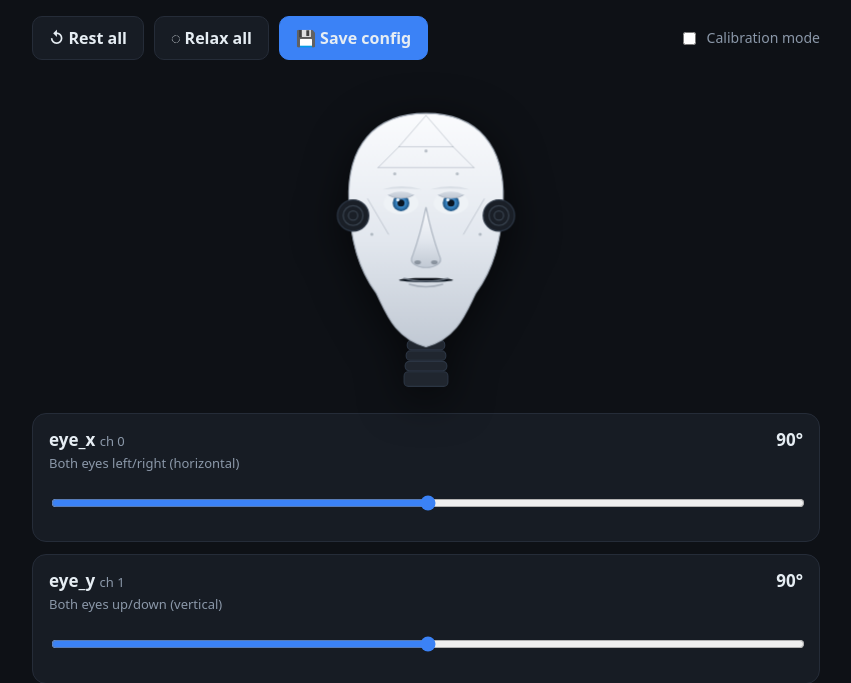
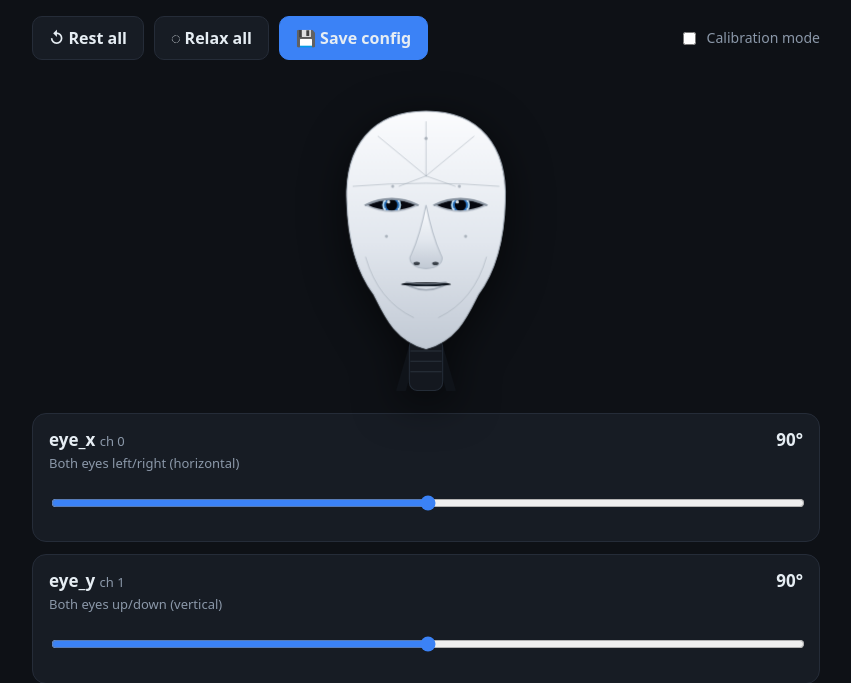
Before and after one commit to nledevil/Project-FRED, a Flask app: page / in a window 1280 px wide. Shown: the part 44-727 px from the top of the page, without its empty margins (214-1065 px from the left). Run offline with Flask 3, Linux system fonts and the light colour scheme.

Commit message:
Web panel: wider eyes + faceted forehead; remove blink
- Match the ez-robot InMoov reference: almond eye openings moved wider apart
  and enlarged, with a glowing blue LED-ring iris and large black pupil
- Rebuild the forehead as facet seams radiating from a central point (vertical
  to crown, diagonals to the corners and down to the cap seam)
- Remove the blink feature entirely (the real robot cannot blink)
- Verified head poses via cairosvg stills

Co-Authored-By: Claude Opus 4.8 (1M context) <noreply@anthropic.com>

```diff
--- a/web/templates/index.html
+++ b/web/templates/index.html
@@ -42,27 +42,27 @@
            filter:drop-shadow(0 10px 22px #0009); }
   .stage svg { width:min(64vw,250px); height:auto; }
   #headGroup { transform-box:fill-box; transform-origin:50% 46%; transition:transform .12s ease; }
-  .skull, .nose { fill:url(#skull); stroke:#aab3bf; stroke-width:1.1; }
-  .seam { fill:none; stroke:#8f99a6; stroke-width:.8; opacity:.5;
+  .skull, .nose { fill:url(#skull); stroke:#b3bcc7; stroke-width:1; }
+  .seam { fill:none; stroke:#95a0ac; stroke-width:.8; opacity:.55;
           stroke-linecap:round; stroke-linejoin:round; }
-  .sclera { fill:#eef2f6; }
+  .socket { fill:#060810; }
   .iris { transition:transform .07s linear; }
   .irisball { fill:url(#iris); }
-  .pupil { fill:#0a1420; }
-  .glint { fill:#eaf6ff; }
-  .lid { fill:url(#skull); stroke:#aab3bf; stroke-width:.8;
-         transform:translateY(-17px); transition:transform .09s ease; }
-  #head.blinking .lid { transform:translateY(0); }
-  .brow { fill:#b9c2cd; opacity:.4; }
-  .nostril { fill:#57626f; opacity:.55; }
-  .lip { fill:none; stroke:#8f99a6; stroke-width:1.4; opacity:.65; stroke-linecap:round; }
+  .iring { fill:none; stroke:#cfefff; stroke-width:1.6; opacity:.9; }
+  .led { fill:#dff2ff; opacity:.9; }
+  .pupil { fill:#03060c; }
+  .glint { fill:#f2fbff; opacity:.9; }
+  .rim { fill:none; stroke:#b9c1cc; stroke-width:1.6; }
+  .lash { fill:none; stroke:#77828f; stroke-width:2; opacity:.7; stroke-linecap:round; }
+  .nostril { fill:#20272f; opacity:.85; }
+  .lip { fill:none; stroke:#8f99a6; stroke-width:1.5; opacity:.7; stroke-linecap:round; }
   #lowerlip { transition:transform .1s ease; }
-  .ear { fill:#1a1f27; stroke:#2b3543; stroke-width:1.3; }
-  .earline { fill:none; stroke:#39434f; stroke-width:1.2; }
-  .neckseg { fill:#20262f; stroke:#2b3543; stroke-width:1.1; }
-  .screw { fill:#7c8794; opacity:.5; }
+  .rod { stroke:#0f1319; stroke-width:9; stroke-linecap:round; fill:none; }
+  .neckcore { fill:#14181f; stroke:#242c37; stroke-width:1; }
+  .rib { stroke:#2a323d; stroke-width:1; fill:none; }
+  .screw { fill:#7c8794; opacity:.55; }
   @media (prefers-reduced-motion: reduce) {
-    #headGroup, .iris, .lid, #lowerlip { transition:none; }
+    #headGroup, .iris, #lowerlip { transition:none; }
   }
 </style>
 </head>
@@ -88,89 +88,84 @@
         <stop offset="1" stop-color="#c1c9d4"/>
       </linearGradient>
       <radialGradient id="iris" cx="0.5" cy="0.5" r="0.5">
-        <stop offset="0" stop-color="#a6d8ff"/>
-        <stop offset="0.45" stop-color="#3f8fd0"/>
-        <stop offset="1" stop-color="#1b4f7d"/>
+        <stop offset="0" stop-color="#7ec2f5"/>
+        <stop offset="0.55" stop-color="#2f7fd8"/>
+        <stop offset="1" stop-color="#0f4f86"/>
       </radialGradient>
       <linearGradient id="cav" x1="0" y1="0" x2="0" y2="1">
         <stop offset="0" stop-color="#04060a"/>
-        <stop offset="1" stop-color="#12202f"/>
+        <stop offset="1" stop-color="#141f2b"/>
       </linearGradient>
-      <clipPath id="clipL"><ellipse cx="96" cy="120" rx="17" ry="11"/></clipPath>
-      <clipPath id="clipR"><ellipse cx="144" cy="120" rx="17" ry="11"/></clipPath>
+      <clipPath id="clipL"><path d="M62,122 Q87,110 112,122 Q87,134 62,122 Z"/></clipPath>
+      <clipPath id="clipR"><path d="M128,122 Q153,110 178,122 Q153,134 128,122 Z"/></clipPath>
     </defs>
 
-    <!-- ribbed neck (static pivot behind the head) -->
-    <g class="neck">
-      <rect class="neckseg" x="102" y="252" width="36" height="9" rx="4"/>
-      <rect class="neckseg" x="101" y="262" width="38" height="9" rx="4"/>
-      <rect class="neckseg" x="100" y="272" width="40" height="9" rx="4"/>
-      <rect class="neckseg" x="99"  y="282" width="42" height="14" rx="4"/>
-    </g>
+    <!-- mechanical neck (static pivot behind the head) -->
+    <path class="rod" d="M96,300 L110,252"/>
+    <path class="rod" d="M144,300 L130,252"/>
+    <rect class="neckcore" x="104" y="250" width="32" height="50" rx="8"/>
+    <path class="rib" d="M105,262 H135 M105,272 H135 M105,282 H135"/>
 
     <g id="headGroup">
-      <!-- continuous skull (forehead to chin) -->
-      <path class="skull" d="M120,34 C170,34 196,66 194,118
-        C193,152 186,182 168,206 C158,226 150,250 120,258
-        C90,250 82,226 72,206 C54,182 47,152 46,118 C44,66 70,34 120,34 Z"/>
+      <!-- skull -->
+      <path class="skull" d="M120,32 C172,32 198,66 196,118
+        C195,154 188,184 170,208 C160,228 150,252 120,260
+        C90,252 80,228 70,208 C52,184 45,154 44,118 C42,66 68,32 120,32 Z"/>
 
-      <!-- panel seams (faceted 3D-print look) -->
-      <path class="seam" d="M120,36 L94,66 M120,36 L146,66 M94,66 L146,66
-                            M74,86 L94,66 M166,86 L146,66 M74,86 L166,86"/>
-      <path class="seam" d="M64,116 L84,150 M176,116 L156,150"/>
+      <!-- skull-cap seam + faceted forehead (seams radiate from a point) -->
+      <path class="seam" d="M50,104 Q120,98 190,104"/>
+      <path class="seam" d="M120,42 L120,94 M74,56 L120,94 M166,56 L120,94 M120,94 L94,104 M120,94 L148,104"/>
+      <!-- jaw / cheek panel seams -->
+      <path class="seam" d="M62,172 Q74,214 108,230 M178,172 Q166,214 132,230"/>
 
-      <!-- ear-side actuators -->
-      <g>
-        <circle class="ear" cx="50" cy="132" r="15"/>
-        <circle class="earline" cx="50" cy="132" r="9.5"/>
-        <circle class="earline" cx="50" cy="132" r="4.5"/>
-        <circle class="ear" cx="190" cy="132" r="15"/>
-        <circle class="earline" cx="190" cy="132" r="9.5"/>
-        <circle class="earline" cx="190" cy="132" r="4.5"/>
+      <!-- eyes: eyeball clipped to the almond opening; rim = the faceplate cut -->
+      <g clip-path="url(#clipL)">
+        <path class="socket" d="M62,122 Q87,110 112,122 Q87,134 62,122 Z"/>
+        <g class="iris" id="irisL">
+          <circle class="irisball" cx="87" cy="122" r="9"/>
+          <circle class="iring"    cx="87" cy="122" r="8.2"/>
+          <circle class="led" cx="93.6" cy="125.8" r="0.9"/><circle class="led" cx="87" cy="129.6" r="0.9"/>
+          <circle class="led" cx="80.4" cy="125.8" r="0.9"/><circle class="led" cx="80.4" cy="118.2" r="0.9"/>
+          <circle class="led" cx="87" cy="114.4" r="0.9"/><circle class="led" cx="93.6" cy="118.2" r="0.9"/>
+          <circle class="pupil"    cx="87" cy="122" r="5.5"/>
+          <circle class="glint"    cx="84" cy="119" r="1.6"/>
+        </g>
       </g>
-
-      <!-- brow ridges -->
-      <path class="brow" d="M78,107 Q96,101 116,107 Q98,105 78,107 Z"/>
-      <path class="brow" d="M162,107 Q144,101 124,107 Q142,105 162,107 Z"/>
-
-      <!-- eyes: iris moves with eye_x/eye_y (clipped to the eye); lid drops to blink -->
-      <g clip-path="url(#clipL)">
-        <ellipse class="sclera" cx="96" cy="120" rx="17" ry="11"/>
-        <g class="iris" id="irisL">
-          <circle class="irisball" cx="96" cy="120" r="8"/>
-          <circle class="pupil"    cx="96" cy="120" r="3.4"/>
-          <circle class="glint"    cx="93" cy="117" r="1.6"/>
+      <path class="rim"  d="M62,122 Q87,110 112,122 Q87,134 62,122 Z"/>
+      <path class="lash" d="M62,122 Q87,110 112,122"/>
+      <g clip-path="url(#clipR)">
+        <path class="socket" d="M128,122 Q153,110 178,122 Q153,134 128,122 Z"/>
+        <g class="iris" id="irisR">
+          <circle class="irisball" cx="153" cy="122" r="9"/>
+          <circle class="iring"    cx="153" cy="122" r="8.2"/>
+          <circle class="led" cx="159.6" cy="125.8" r="0.9"/><circle class="led" cx="153" cy="129.6" r="0.9"/>
+          <circle class="led" cx="146.4" cy="125.8" r="0.9"/><circle class="led" cx="146.4" cy="118.2" r="0.9"/>
+          <circle class="led" cx="153" cy="114.4" r="0.9"/><circle class="led" cx="159.6" cy="118.2" r="0.9"/>
+          <circle class="pupil"    cx="153" cy="122" r="5.5"/>
+          <circle class="glint"    cx="150" cy="119" r="1.6"/>
         </g>
-        <ellipse class="lid" cx="96" cy="120" rx="18.5" ry="12.5"/>
       </g>
-      <g clip-path="url(#clipR)">
-        <ellipse class="sclera" cx="144" cy="120" rx="17" ry="11"/>
-        <g class="iris" id="irisR">
-          <circle class="irisball" cx="144" cy="120" r="8"/>
-          <circle class="pupil"    cx="144" cy="120" r="3.4"/>
-          <circle class="glint"    cx="141" cy="117" r="1.6"/>
-        </g>
-        <ellipse class="lid" cx="144" cy="120" rx="18.5" ry="12.5"/>
-      </g>
+      <path class="rim"  d="M128,122 Q153,110 178,122 Q153,134 128,122 Z"/>
+      <path class="lash" d="M128,122 Q153,110 178,122"/>
 
       <!-- nose -->
-      <path class="nose" d="M120,124 C116,144 111,160 107,171
-        C103,178 112,182 120,182 C128,182 137,178 133,171
-        C129,160 124,144 120,124 Z"/>
-      <ellipse class="nostril" cx="112" cy="177" rx="3.2" ry="2"/>
-      <ellipse class="nostril" cx="128" cy="177" rx="3.2" ry="2"/>
+      <path class="nose" d="M120,122 C116,142 111,158 106,169
+        C101,177 110,183 120,183 C130,183 139,177 134,169
+        C129,158 124,142 120,122 Z"/>
+      <ellipse class="nostril" cx="111" cy="178" rx="3.1" ry="1.7"/>
+      <ellipse class="nostril" cx="129" cy="178" rx="3.1" ry="1.7"/>
 
-      <!-- mouth: cavity grows and lower lip drops with the jaw servo -->
-      <ellipse id="mouthCav" fill="url(#cav)" cx="120" cy="194" rx="26" ry="2"/>
-      <path class="lip" d="M99,192 C110,196 130,196 141,192"/>
-      <path class="lip" id="lowerlip" d="M104,198 C114,201 126,201 136,198"/>
+      <!-- mouth: cavity grows + lower lip drops with the jaw servo (slight smile) -->
+      <ellipse id="mouthCav" fill="url(#cav)" cx="120" cy="198" rx="24" ry="2"/>
+      <path class="lip" d="M101,196 Q120,199 139,196"/>
+      <path class="lip" id="lowerlip" d="M104,200 Q120,207 136,200"/>
 
       <!-- screw-hole detail dots -->
-      <circle class="screw" cx="150" cy="92" r="1.5"/>
-      <circle class="screw" cx="90"  cy="92" r="1.5"/>
-      <circle class="screw" cx="120" cy="70" r="1.5"/>
-      <circle class="screw" cx="68"  cy="150" r="1.5"/>
-      <circle class="screw" cx="172" cy="150" r="1.5"/>
+      <circle class="screw" cx="120" cy="58" r="1.6"/>
+      <circle class="screw" cx="88"  cy="104" r="1.5"/>
+      <circle class="screw" cx="152" cy="104" r="1.5"/>
+      <circle class="screw" cx="82"  cy="152" r="1.5"/>
+      <circle class="screw" cx="158" cy="152" r="1.5"/>
     </g>
   </svg>
 </div>
@@ -251,8 +246,8 @@ function updateHead() {
   const g = document.getElementById('headGroup');
   if (g && STATE.servos.neck)
     g.style.transform = `perspective(640px) rotateY(${_centered('neck') * 32}deg)`;
-  const ex = STATE.servos.eye_x ? _centered('eye_x') * 8 : 0;    // right = +
-  const ey = STATE.servos.eye_y ? -_centered('eye_y') * 4 : 0;   // up = -
+  const ex = STATE.servos.eye_x ? _centered('eye_x') * 10 : 0;   // right = +
+  const ey = STATE.servos.eye_y ? -_centered('eye_y') * 3 : 0;   // up = -
   for (const id of ['irisL', 'irisR']) {
     const p = document.getElementById(id);
     if (p) p.style.transform = `translate(${ex}px, ${ey}px)`;
@@ -262,23 +257,11 @@ function updateHead() {
   if (j && cav) {
     const f = Math.max(0, Math.min(1,
       (j.v - j.s.min_angle) / ((j.s.max_angle - j.s.min_angle) || 1)));
-    const ry = 2 + f * 13;
+    const ry = 2 + f * 12;
     cav.setAttribute('ry', ry);
-    cav.setAttribute('cy', 192 + ry);          // keep the upper lip fixed at ~192
-    if (low) low.style.transform = `translateY(${f * 15}px)`;
+    cav.setAttribute('cy', 196 + ry);          // keep the upper lip fixed at ~196
+    if (low) low.style.transform = `translateY(${f * 14}px)`;
   }
-}
-
-// occasional blink so the head reads as alive (skipped for reduced-motion)
-function blink() {
-  const h = document.getElementById('head');
-  if (!h) return;
-  h.classList.add('blinking');
-  setTimeout(() => h.classList.remove('blinking'), 120);
-}
-function scheduleBlink() {
-  if (window.matchMedia && matchMedia('(prefers-reduced-motion: reduce)').matches) return;
-  setTimeout(() => { blink(); scheduleBlink(); }, 2600 + Math.random() * 3600);
 }
 
 function move(name, angle) {
@@ -315,7 +298,6 @@ function setCalib() {
 }
 
 load();
-scheduleBlink();
 </script>
 </body>
 </html>
```
